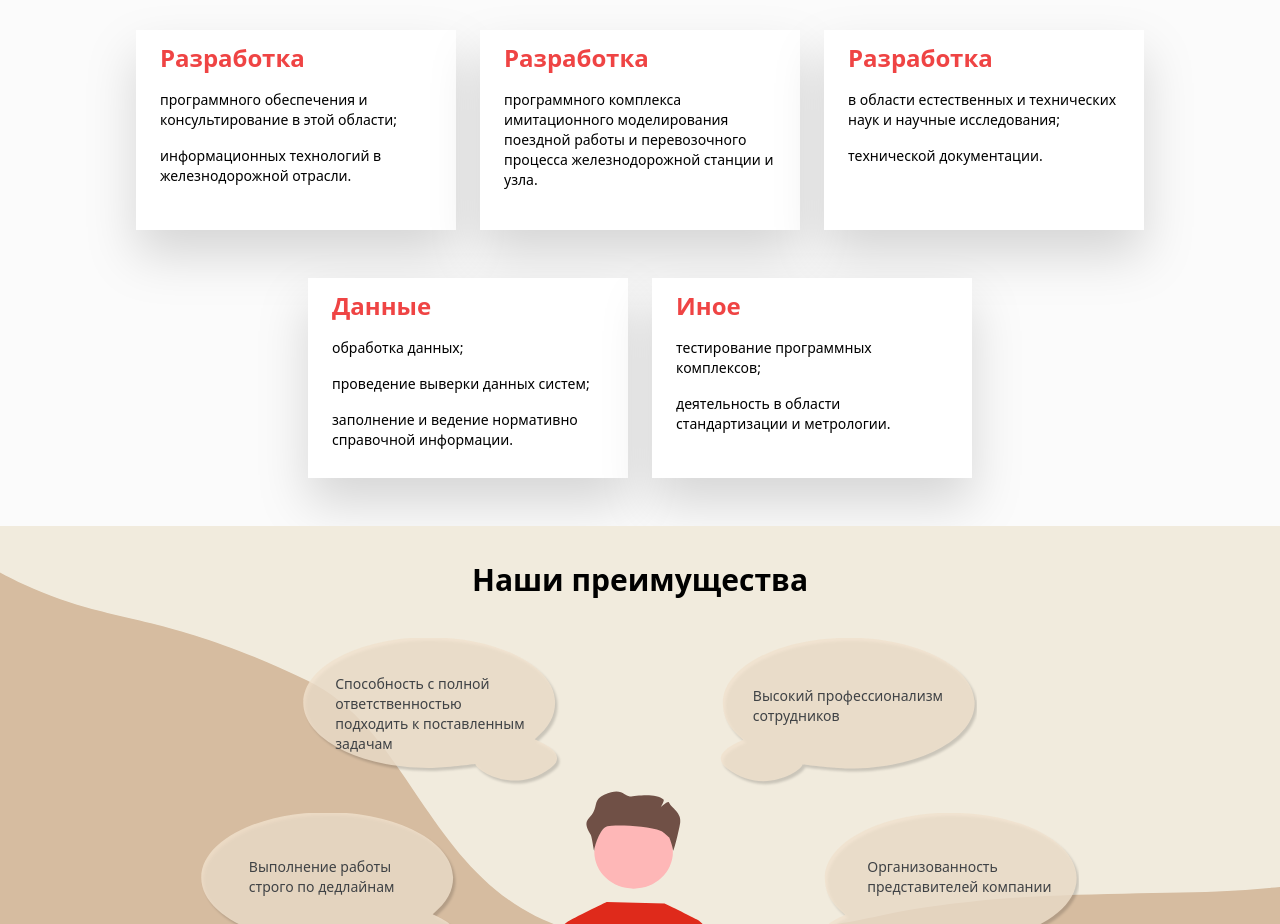
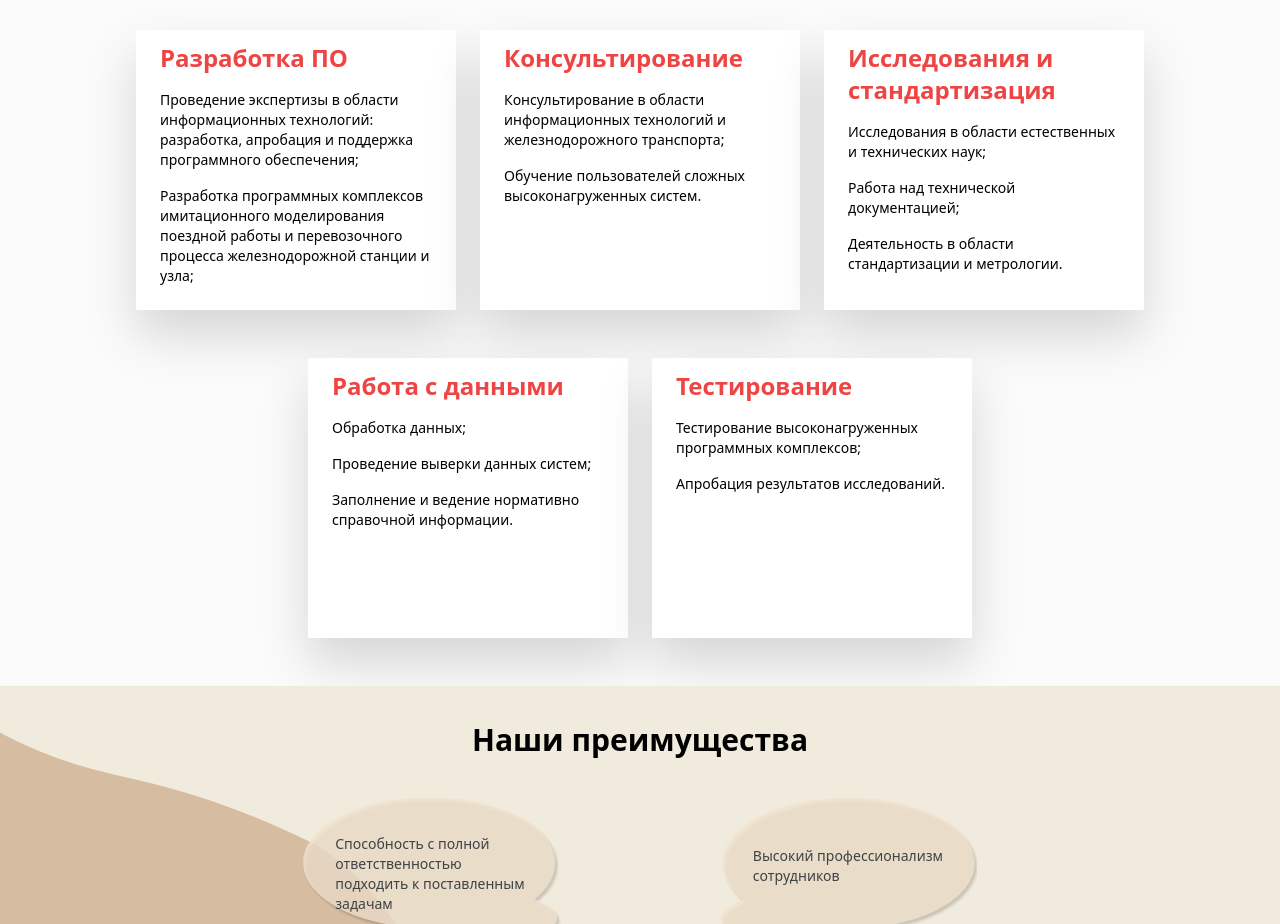
Before and after one commit to intrasoft-dubna/intrasoft-dubna.github.io, a plain HTML site: page index.html in a window 1280 px wide. Shown: the part 571-1495 px from the top of the page. Drawn offline with Linux system fonts and the light colour scheme.

Commit message:
new text for activity

```diff
--- a/index.html
+++ b/index.html
@@ -13,15 +13,16 @@
 <header class="h-[80%] bg-[url('../img/curve.svg')] bg-lightBeige bg-bottom bg-cover">
   <div class="lg:bg-[url('../img/line.svg')] lg:h-[148px] lg:w-[148px] lg:bg-center lg:bg-cover lg:absolute lg:right-0"></div>
 
-  <div class="pt-5 flex flex-wrap w-[36%] mx-auto
+  <div class="pt-5 flex flex-wrap w-[73%] mx-auto
   justify-center
   text-7xl
   space-y-8
+  lg:w-[36%]
   lg:space-y-0
   lg:justify-between
   lg:text-lg
 ">
-    <a href="#activity" class="hover:text-red-500">Направления</a>
+    <a href="#activity" class="hover:text-red-500">Виды деятельности</a>
     <a href="#benefits" class="hover:text-red-500">Преимущества</a>
     <a href="#contacts" class="hover:text-red-500">Контакты</a>
   </div>
@@ -50,7 +51,7 @@
 
 <main id="activity" class="w-full h-[80%]">
   <a href="#activity"
-     class="block mx-auto text-7xl lg:text-3xl font-semibold pt-9 text-center">Направления</a>
+     class="block mx-auto text-7xl lg:text-3xl font-semibold pt-9 text-center">Виды деятельности</a>
 
   <div class="whitespace-nowrap overflow-x-auto pt-12 pb-12
   lg:whitespace-normal
@@ -60,90 +61,95 @@
   lg:flex-wrap
   lg:justify-center">
     <div>
-      <div class="h-[600px] w-[600px] whitespace-normal drop-shadow-2xl bg-white mx-12 px-12 py-12
+      <div class="h-[700px] w-[600px] whitespace-normal drop-shadow-2xl bg-white mx-12 px-12 py-12
       lg:mx-3
       lg:mt-12
       lg:w-[320px]
-      lg:h-[200px]
+      lg:h-[280px]
       lg:mx-3
       lg:mt-12
       lg:px-6
       lg:py-0
       lg:pb-4 ">
-        <div class="font-semibold text-red-500 text-6xl lg:pt-3 lg:text-2xl w-[600px] lg:w-[250px]">Разработка</div>
-        <div class="text-4xl pt-12 lg:pt-4 lg:text-sm">программного обеспечения и консультирование в этой области;</div>
-        <div class="text-4xl pt-8 lg:pt-4 lg:text-sm">информационных технологий в железнодорожной отрасли.</div>
+        <div class="font-semibold text-red-500 text-6xl lg:pt-3 lg:text-2xl w-[600px] lg:w-[250px]">Разработка ПО</div>
+        <div class="text-4xl pt-12 lg:pt-4 lg:text-sm">Проведение экспертизы в области информационных технологий:
+          разработка, апробация и поддержка программного обеспечения;
+        </div>
+        <div class="text-4xl pt-8 lg:pt-4 lg:text-sm">Разработка программных комплексов имитационного моделирования
+          поездной работы и перевозочного процесса железнодорожной станции и узла;
+        </div>
       </div>
     </div>
     <div>
-      <div class="h-[600px] w-[600px] whitespace-normal drop-shadow-2xl bg-white mx-12 px-12 py-12
+      <div class="h-[700px] w-[600px] whitespace-normal drop-shadow-2xl bg-white mx-12 px-12 py-12
       lg:mx-3
       lg:mt-12
       lg:w-[320px]
-      lg:h-[200px]
+      lg:h-[280px]
       lg:mx-3
       lg:mt-12
       lg:px-6
       lg:py-0
       lg:pb-4 ">
-        <div class="font-semibold text-red-500 pt-3 text-6xl lg:text-2xl w-[600px] lg:w-[250px]">Разработка</div>
-        <div class="text-4xl pt-12 lg:pt-4 lg:text-sm">программного комплекса имитационного моделирования поездной
-          работы
-          и
-          перевозочного
-          процесса
-          железнодорожной станции и узла.
+        <div class="font-semibold text-red-500 pt-3 text-6xl lg:text-2xl w-[600px] lg:w-[250px]">Консультирование</div>
+        <div class="text-4xl pt-12 lg:pt-4 lg:text-sm">Консультирование в области информационных технологий и
+          железнодорожного транспорта;
+        </div>
+        <div class="text-4xl pt-8 lg:pt-4 lg:text-sm">Обучение пользователей сложных высоконагруженных систем.
         </div>
       </div>
     </div>
     <div>
-      <div class="h-[600px] w-[600px] whitespace-normal drop-shadow-2xl bg-white mx-12 px-12 py-12
+      <div class="h-[700px] w-[600px] whitespace-normal drop-shadow-2xl bg-white mx-12 px-12 py-12
       lg:mx-3
       lg:mt-12
       lg:w-[320px]
-      lg:h-[200px]
+      lg:h-[280px]
       lg:mx-3
       lg:mt-12
       lg:px-6
       lg:py-0
       lg:pb-4 ">
-        <div class="font-semibold text-red-500 pt-3 text-6xl lg:text-2xl w-[600px] lg:w-[250px]">Разработка</div>
-        <div class="text-4xl pt-12 lg:pt-4 lg:text-sm">в области естественных и технических наук и научные исследования;
+        <div class="font-semibold text-red-500 pt-3 text-6xl lg:text-2xl w-[600px] lg:w-[250px]">Исследования и
+          стандартизация
         </div>
-        <div class="text-4xl pt-12 lg:pt-4 lg:text-sm">технической документации.</div>
+        <div class="text-4xl pt-12 lg:pt-4 lg:text-sm">Исследования в области естественных и технических наук;
+        </div>
+        <div class="text-4xl pt-12 lg:pt-4 lg:text-sm">Работа над технической документацией;</div>
+        <div class="text-4xl pt-12 lg:pt-4 lg:text-sm">Деятельность в области стандартизации и метрологии.</div>
       </div>
     </div>
     <div>
-      <div class="h-[600px] w-[600px] whitespace-normal drop-shadow-2xl bg-white mx-12 px-12 py-12
+      <div class="h-[700px] w-[600px] whitespace-normal drop-shadow-2xl bg-white mx-12 px-12 py-12
       lg:mx-3
       lg:mt-12
       lg:w-[320px]
-      lg:h-[200px]
+      lg:h-[280px]
       lg:mx-3
       lg:mt-12
       lg:px-6
       lg:py-0
       lg:pb-4 ">
-        <div class="font-semibold text-red-500 pt-3 text-6xl lg:text-2xl w-[600px] lg:w-[250px]">Данные</div>
-        <div class="text-4xl pt-12 lg:pt-4 lg:text-sm">обработка данных;</div>
-        <div class="text-4xl pt-12 lg:pt-4 lg:text-sm">проведение выверки данных систем;</div>
-        <div class="text-4xl pt-12 lg:pt-4 lg:text-sm">заполнение и ведение нормативно справочной информации.</div>
+        <div class="font-semibold text-red-500 pt-3 text-6xl lg:text-2xl w-[600px] lg:w-[250px]">Работа с данными</div>
+        <div class="text-4xl pt-12 lg:pt-4 lg:text-sm">Обработка данных;</div>
+        <div class="text-4xl pt-12 lg:pt-4 lg:text-sm">Проведение выверки данных систем;</div>
+        <div class="text-4xl pt-12 lg:pt-4 lg:text-sm">Заполнение и ведение нормативно справочной информации.</div>
       </div>
     </div>
     <div>
-      <div class="h-[600px] w-[600px] whitespace-normal drop-shadow-2xl bg-white mx-12 px-12 py-12
+      <div class="h-[700px] w-[600px] whitespace-normal drop-shadow-2xl bg-white mx-12 px-12 py-12
       lg:mx-3
       lg:mt-12
       lg:w-[320px]
-      lg:h-[200px]
+      lg:h-[280px]
       lg:mx-3
       lg:mt-12
       lg:px-6
       lg:py-0
       lg:pb-4 ">
-        <div class="font-semibold text-red-500 pt-3 text-6xl lg:text-2xl w-[600px] lg:w-[250px]">Иное</div>
-        <div class="text-4xl pt-12 lg:pt-4 lg:text-sm">тестирование программных комплексов;</div>
-        <div class="text-4xl pt-12 lg:pt-4 lg:text-sm">деятельность в области стандартизации и метрологии.</div>
+        <div class="font-semibold text-red-500 pt-3 text-6xl lg:text-2xl w-[600px] lg:w-[250px]">Тестирование</div>
+        <div class="text-4xl pt-12 lg:pt-4 lg:text-sm">Тестирование высоконагруженных программных комплексов;</div>
+        <div class="text-4xl pt-12 lg:pt-4 lg:text-sm">Апробация результатов исследований.</div>
       </div>
     </div>
 
```
Also changed, not shown: css/style.css.
